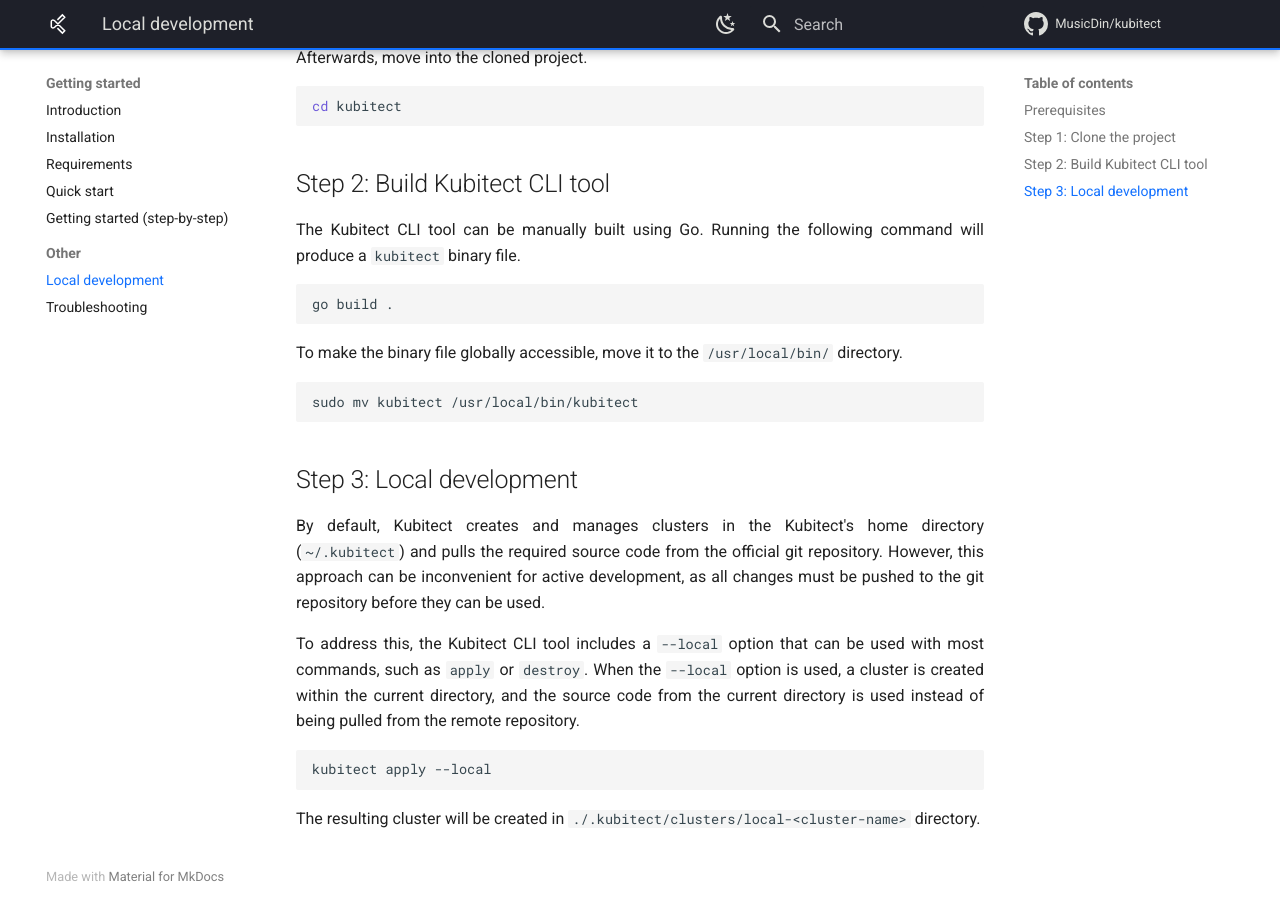
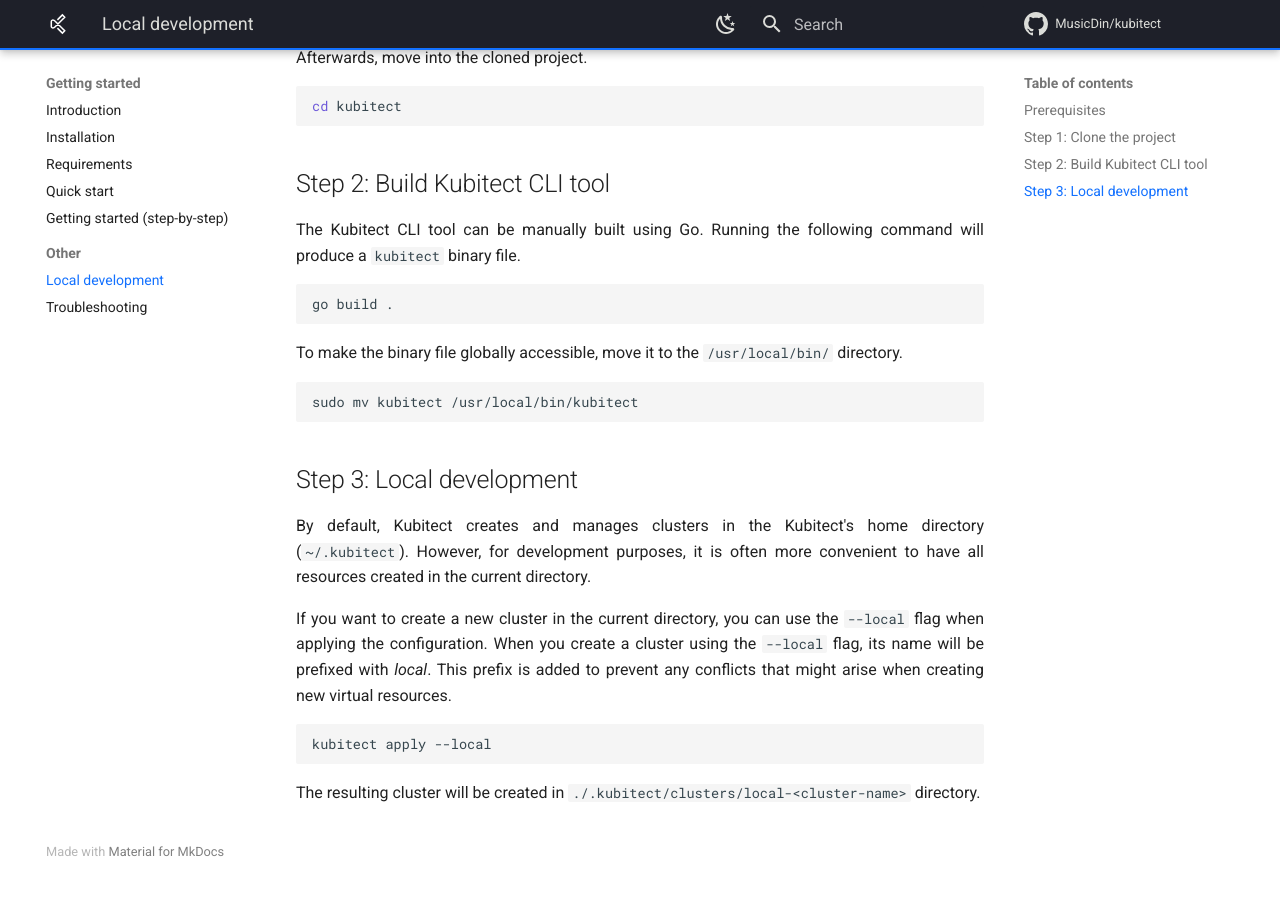
Before and after one commit to MusicDin/kubitect, an MkDocs documentation site: the page built from docs/getting-started/other/local-development.md, in a window 1280 px wide and 900 px high, scrolled down 575 px. Built offline with MkDocs 1.6.1 and Material for MkDocs 9.7.7, drawn with Linux system fonts in a browser that asks for light colours; comment, search, counter and statistics services are not loaded; the version menu is left out; after the commit the page ends 1449 px from its top, so only the background shows below that.

Commit message:
Update docs for local development

````diff
--- a/docs/getting-started/other/local-development.md
+++ b/docs/getting-started/other/local-development.md
@@ -38,11 +38,12 @@ sudo mv kubitect /usr/local/bin/kubitect
 
 ## Step 3: Local development
 
-By default, Kubitect creates and manages clusters in the Kubitect's home directory (`~/.kubitect`) and pulls the required source code from the official git repository.
-However, this approach can be inconvenient for active development, as all changes must be pushed to the git repository before they can be used.
+By default, Kubitect creates and manages clusters in the Kubitect's home directory (`~/.kubitect`).
+However, for development purposes, it is often more convenient to have all resources created in the current directory.
 
-To address this, the Kubitect CLI tool includes a `--local` option that can be used with most commands, such as `apply` or `destroy`.
-When the `--local` option is used, a cluster is created within the current directory, and the source code from the current directory is used instead of being pulled from the remote repository.
+If you want to create a new cluster in the current directory, you can use the `--local` flag when applying the configuration.
+When you create a cluster using the `--local` flag, its name will be prefixed with *local*.
+This prefix is added to prevent any conflicts that might arise when creating new virtual resources.
 
 ```sh
 kubitect apply --local
````
